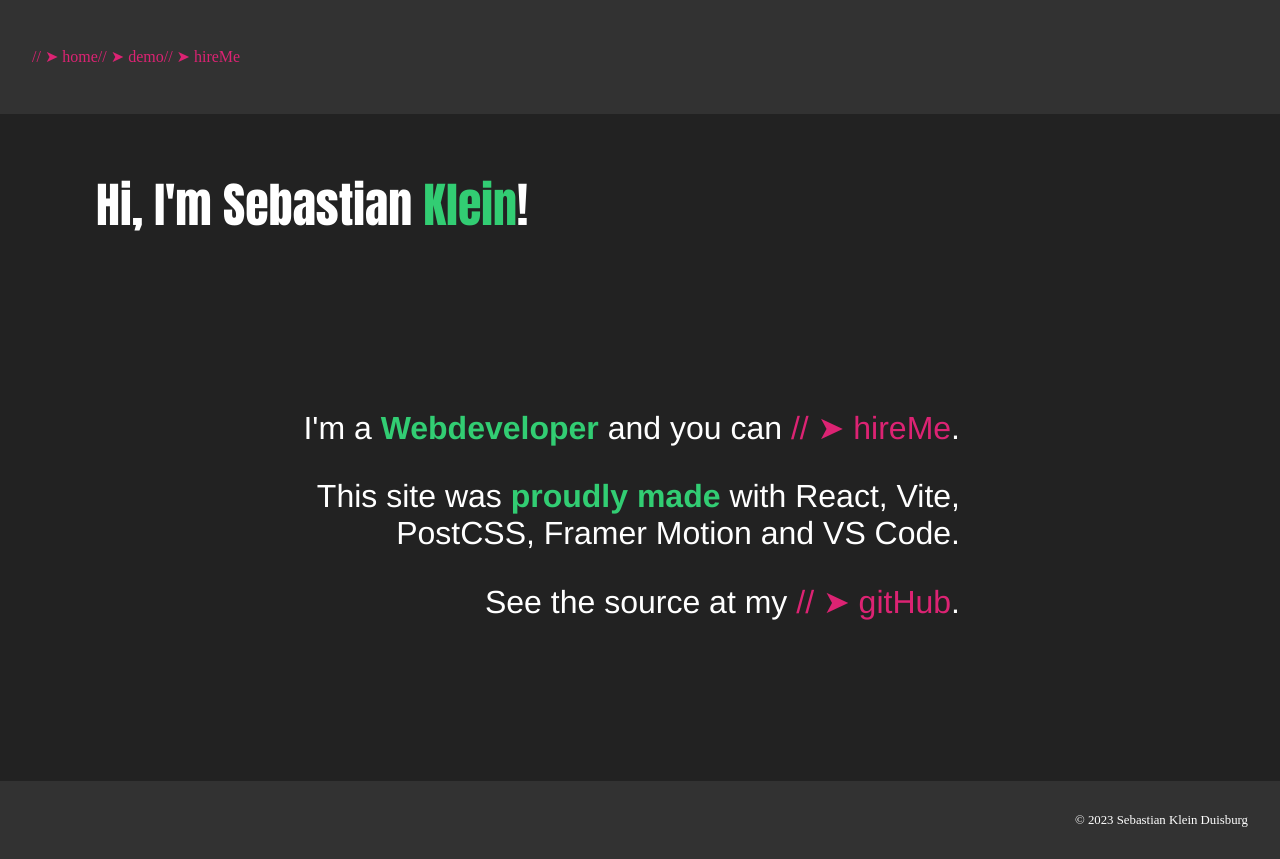
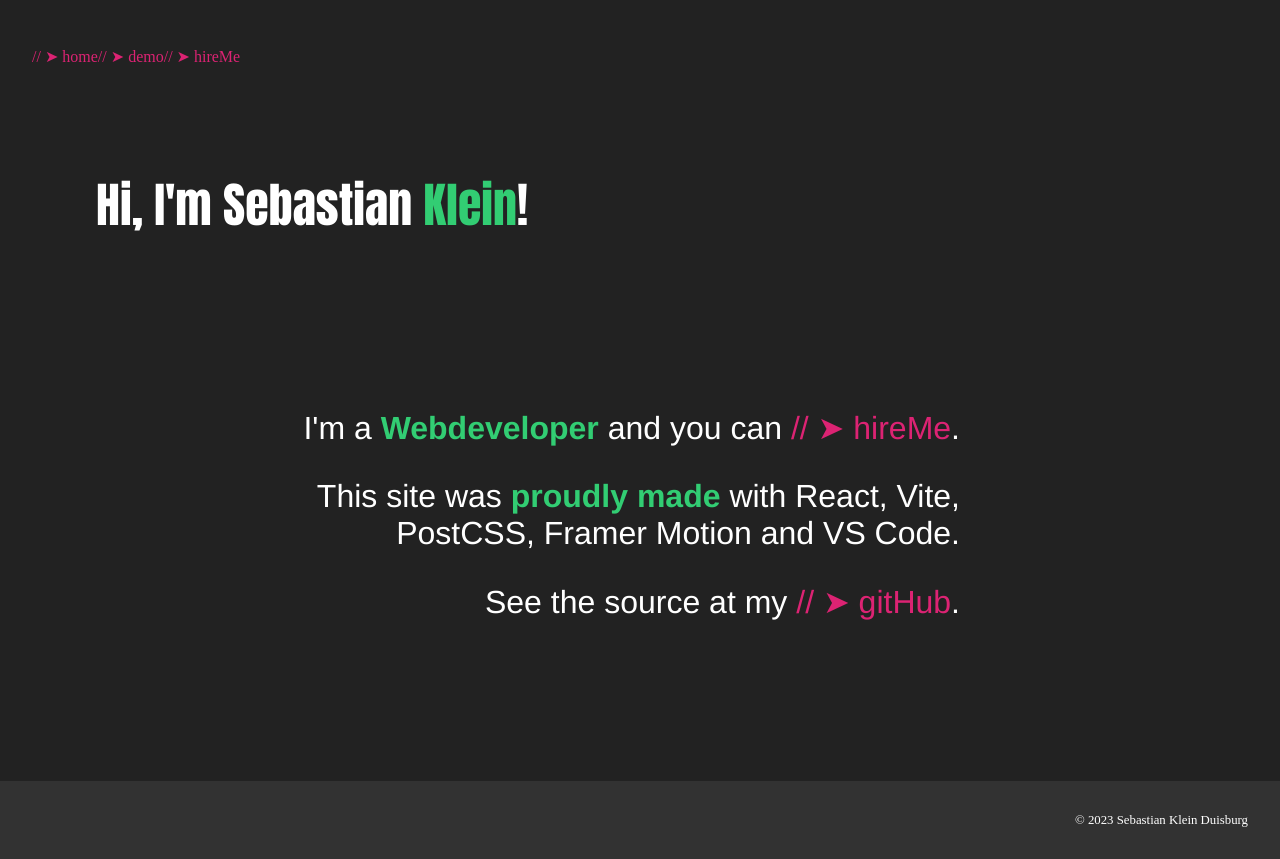
Before and after one commit to v1nter/portfolio, a React (Vite) app: page / in a window 1280 px wide. Built offline with nearby package versions, Linux system fonts and the light colour scheme.

Commit message:
Vercel rewrites

```diff
--- a/css/layout.css
+++ b/css/layout.css
@@ -19,7 +19,7 @@ body {
 	background-color: var(--temp-header-color);
 
 	/* Tatsächliche Farbe */
-	background-color: var(--secondary-background-color);
+	background-color: var(--primary-background-color);
 	container-type: inline-size;
 	container-name: head;
 
--- a/src/components/ColorPicker/ColorPicker.module.css
+++ b/src/components/ColorPicker/ColorPicker.module.css
@@ -151,6 +151,7 @@
 	align-items: center;
 	border: 2px solid var(--primary-font-color);
 	border-radius: 25px;
+	user-select: none;
 
 	@media (--large) {
 		margin-left: 1rem;
```
Also changed, not shown: src/vercel.json (added).
